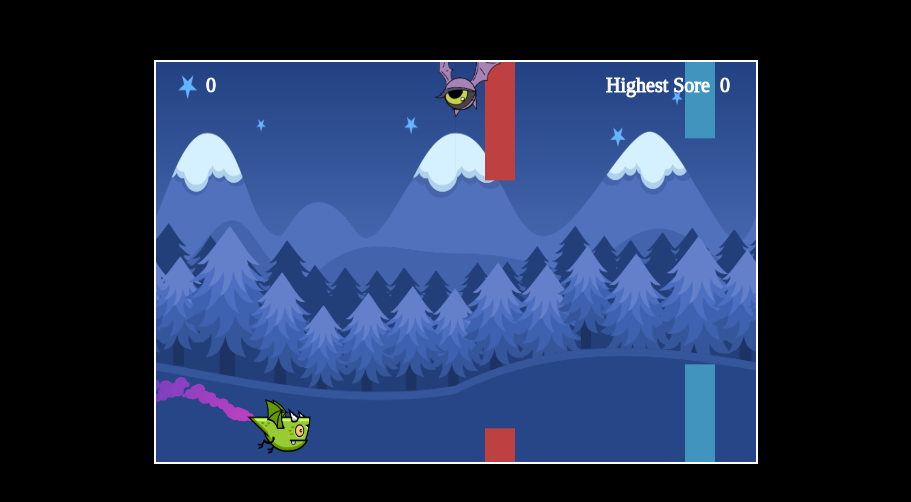
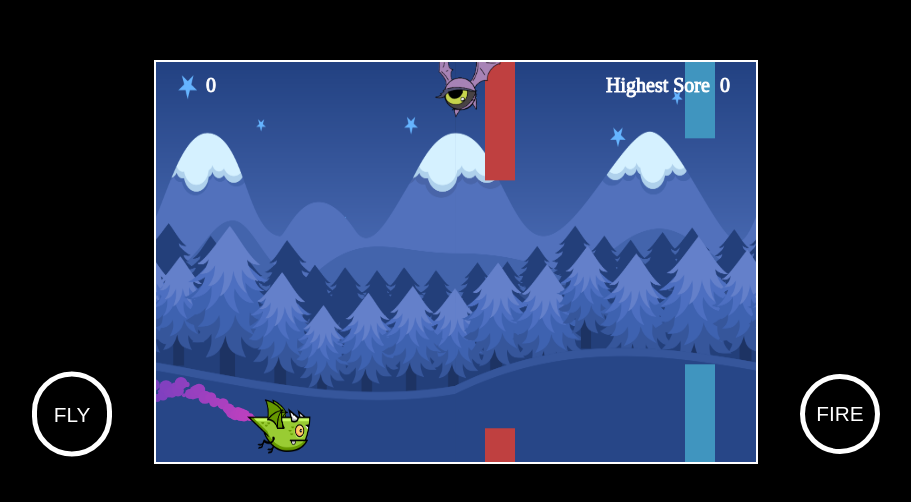
Before and after one commit to ronaldpannel/Flappy-Dragon-for-Mobile, a plain HTML site: page index.html in a window 1280 px wide. Shown: the part 138-640 px from the top of the page, without its empty margins (184-1095 px from the left). Drawn offline with Linux system fonts and the light colour scheme.

Commit message:
Add files via upload

```diff
--- a/index.html
+++ b/index.html
@@ -8,12 +8,11 @@
     <link rel="stylesheet" href="styles.css" />
   </head>
   <body>
-     <button class="btn" id="btn">Restart Game</button>
-     <button class="hsBtn" id="hsBtn">Reset High Score</button>
-    <canvas class="canvas1" id="canvas1">
-
-    </canvas>
-
+    <button class="btn" id="btn">Restart Game</button>
+    <button class="hsBtn" id="hsBtn">Reset High Score</button>
+    <button class="flyBtn" id="flyBtn">FLY</button>
+    <button class="shotBtn" id="shotBtn">FIRE</button>
+    <canvas class="canvas1" id="canvas1"> </canvas>
 
     <script src="fire.js"></script>
     <script src="enemy.js"></script>
--- a/main.js
+++ b/main.js
@@ -6,6 +6,8 @@ canvas.width = 600;
 canvas.height = 400;
 const button = document.getElementById("btn");
 const hsResetBtn = document.getElementById("hsBtn");
+const flyButton = document.getElementById("flyBtn");
+const fireButton = document.getElementById("shotBtn");
 let spacePressed = false;
 let sPressed = false;
 let angle = 0;
@@ -99,21 +101,20 @@ window.addEventListener("keydown", function (e) {
   }
 });
 
-window.addEventListener('touchstart', function(e){
-console.log(e)
-spacePressed = true;
-
-})
-
-window.addEventListener('touchmove', function () {
-
-
+flyButton.addEventListener("touchstart", function (e) {
+  e.preventDefault();
+  spacePressed = true;
 });
 
-window.addEventListener('touchend', function () {
+flyButton.addEventListener("touchend", function (e) {
+  e.preventDefault();
   spacePressed = false;
   bird.frameX = 0;
+});
 
+fireButton.addEventListener("touchstart", function (e) {
+  e.preventDefault();
+   fireParticles.push(new FireParticle());
 });
 
 const bang = new Image();
@@ -142,7 +143,7 @@ function collision() {
         canvas.height / 2 + 20
       );
       button.classList.add("active");
-      hsResetBtn.classList.add('active')
+      hsResetBtn.classList.add("active");
       animate = false;
       return true;
     }
@@ -158,5 +159,5 @@ hsResetBtn.addEventListener("click", resetHighScore);
 
 function resetHighScore() {
   localStorage.setItem("fbHighScore", 0);
-   window.location.reload();
+  window.location.reload();
 }
--- a/styles.css
+++ b/styles.css
@@ -11,6 +11,7 @@ body {
   border: 2px solid white;
   max-width: 100%;
   max-height: 100%;
+  touch-action: none;
 }
 .btn {
   background-color: rgb(250, 250, 243);
@@ -54,3 +55,32 @@ body {
 .active {
   display: block;
 }
+
+.flyBtn {
+  z-index: 100;
+  position: absolute;
+  top: 69%;
+  left: 20%;
+  transform: translate(-50%, -50%);
+  width: 80px;
+  height: 85px;
+  border-radius: 50px;
+  font-size: 1.3rem;
+  border: white solid 5px;
+  color: white;
+  background-color: transparent;
+}
+.shotBtn {
+  z-index: 100;
+  position: absolute;
+  top: 69%;
+  left: 80%;
+  transform: translate(-50%, -50%);
+  width: 80px;
+  height: 80px;
+  border-radius: 50px;
+  font-size: 1.3rem;
+  border: white solid 5px;
+  color: white;
+  background-color: transparent;
+}
```
